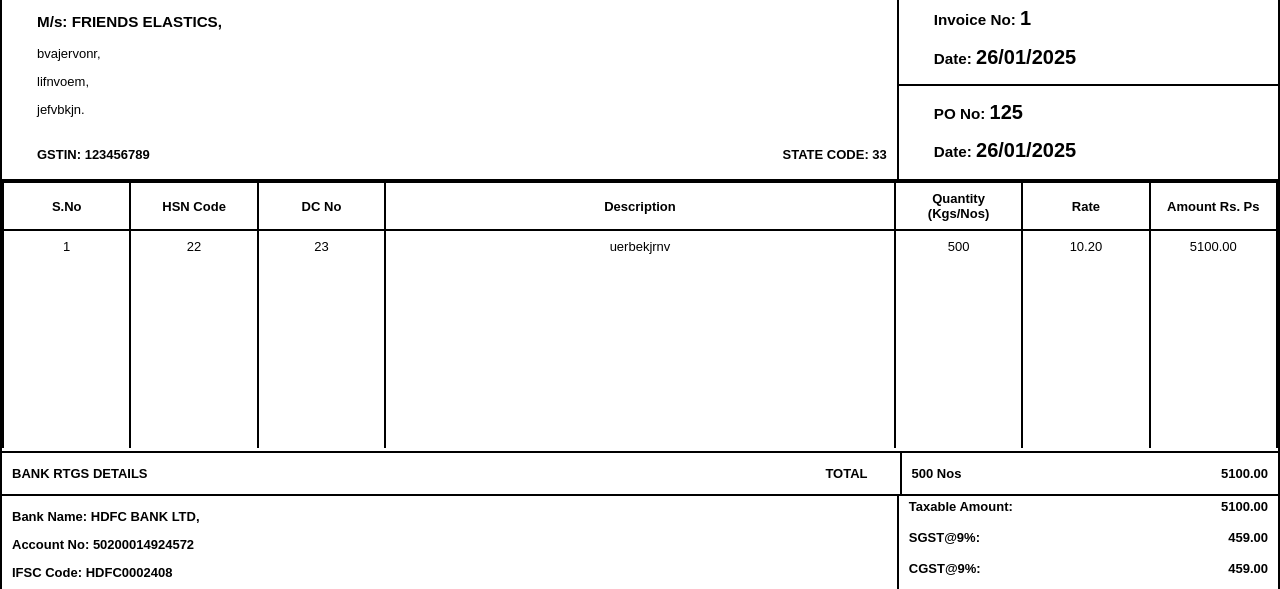
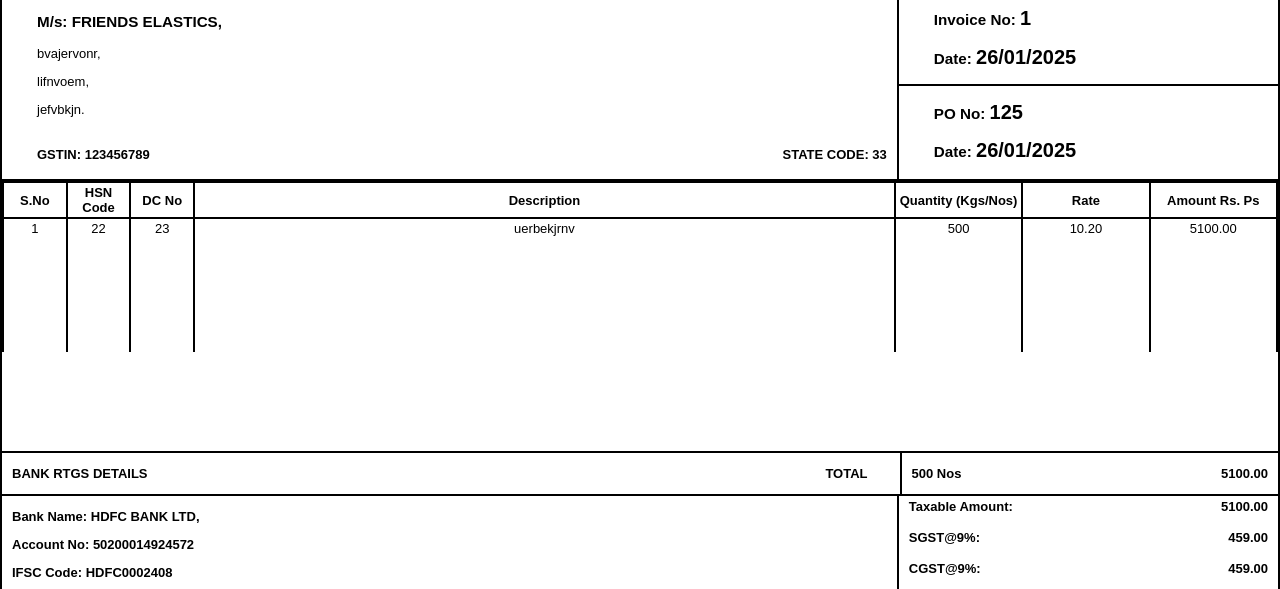
Before and after one commit to ashif-2005/FriendsPacks_Backend, a website: page invoice.html in a window 1280 px wide. Shown: the part 196-785 px from the top of the page. Drawn offline with Linux system fonts and the light colour scheme.

Commit message:
table size

```diff
--- a/invoice.html
+++ b/invoice.html
@@ -84,7 +84,7 @@
                     border-right: 2px solid black;
                 }
                 .bill th, .bill td {
-                    padding: 8px;
+                    padding: 2px;
                     text-align: center;
                 }
                 .bank-total {
@@ -172,6 +172,9 @@
                     align-items: center;
                 }
                 .col {
+                    width: 5%;
+                }
+                .coll {
                     width: 10%;
                 }
                 .spl {
@@ -225,9 +228,9 @@
                                 <th class="col">HSN Code</th>
                                 <th class="col">DC No</th>
                                 <th class="column">Description</th>
-                                <th class="col">Quantity (Kgs/Nos)</th>
-                                <th class="col">Rate</th>
-                                <th class="col">Amount Rs.   Ps</th>
+                                <th class="coll">Quantity (Kgs/Nos)</th>
+                                <th class="coll">Rate</th>
+                                <th class="coll">Amount Rs.   Ps</th>
                             </tr>
                         </thead>
                         <tbody>
```
Also changed, not shown: index.js (+6 -3 lines).
